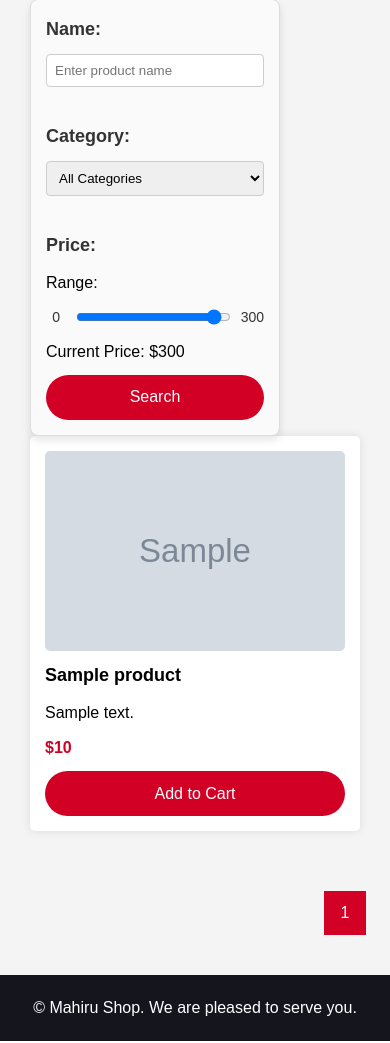
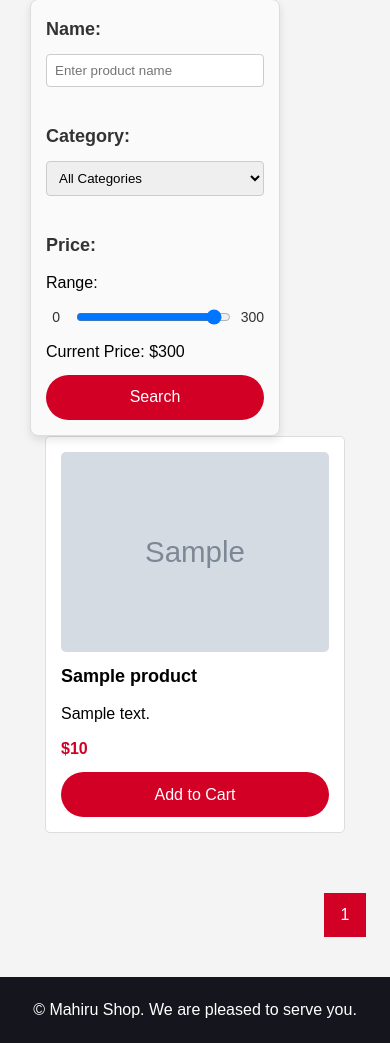
Before and after one commit to Suzune-pcz5/Mahiru-shop, a PHP site: page / in a window 390 px wide. Shown: the part 444-1487 px from the top of the page. Run offline with PHP 8.4, Linux system fonts and the light colour scheme; tables that the repository leaves empty or names only in its code hold one stand-in row (values such as "Sample post"); grey boxes marked "Sample" are stand-in pictures.

Commit message:
Update styles.css

```diff
--- a/Mahiru-shop/css/styles.css
+++ b/Mahiru-shop/css/styles.css
@@ -113,7 +113,6 @@ header {
 .search-bar .search-button:hover {
   background-color: #a7001c;
 }
-
 
 /* Navigation Styles */
 nav {
@@ -256,28 +255,27 @@ main .container {
 /* Product Grid Styles */
 .product-grid {
   width: 75%;
-  margin: auto;
+  min-width: 910px;
+  margin-left: auto;
 }
 
 .product-row {
   display: flex;
-  justify-content: center;
-  align-items: stretch; /* Căn các ô có chiều cao bằng nhau */
-  flex-wrap: wrap; /* Đảm bảo responsive tốt hơn */
+  justify-content: flex-start;
+  gap: 5px;
   margin-bottom: 30px;
-  gap: 20px; /* Thêm khoảng cách giữa các thẻ */
 }
 
 .product-card {
-  width: 30%;
+  width: 296px;
+  flex: 0 0 auto;
   background-color: #fff;
   padding: 15px;
-  box-shadow: 0 0 10px rgba(0, 0, 0, 0.1);
+  box-shadow: none;
+  border: 1px solid #ddd;
   border-radius: 5px;
   display: flex;
   flex-direction: column;
-  height: auto; /* Không cố định chiều cao để tránh lỗi */
-  min-height: 100%; /* Đảm bảo thẻ có chiều cao tối thiểu như nhau */
 }
 
 .product-image {
@@ -305,11 +303,10 @@ main .container {
 .product-card h3 {
   margin-bottom: 10px;
   font-size: 18px;
-  flex-shrink: 0; /* Tránh bị co lại */
 }
 
 .product-card p {
-  flex-grow: 1; /* Đảm bảo phần mô tả giãn đều */
+  flex-grow: 1;
   margin-bottom: 10px;
 }
 
@@ -328,13 +325,11 @@ main .container {
   padding: 10px;
   border-radius: 50px;
   transition: background-color 0.3s ease;
-  margin-top: auto; /* Đẩy nút xuống đáy của thẻ */
 }
 
 .product-card .btn:hover {
   background-color: #ff1a3e;
 }
-
 
 /* Pagination Styles */
 .pagination {
@@ -455,11 +450,12 @@ footer {
 
 @media (max-width: 992px) {
   .product-card {
-    width: 45%;
+    width: 400px;
   }
 
   .product-row {
     flex-wrap: wrap;
+    gap: 5px;
   }
 
   .search-bar {
@@ -468,6 +464,7 @@ footer {
 
   .product-grid {
     width: 100%;
+    min-width: 0;
   }
 }
 
@@ -480,10 +477,12 @@ footer {
 
   .product-grid {
     width: 100%;
+    min-width: 0;
   }
 
   .product-card {
     width: 100%;
+    max-width: 300px;
   }
 
   .main-header .container {
@@ -504,6 +503,11 @@ footer {
     flex-wrap: wrap;
   }
 
+  .product-row {
+    justify-content: center;
+    gap: 5px;
+  }
+
   nav ul li {
     margin: 5px;
   }
@@ -518,7 +522,6 @@ footer {
     flex-direction: column;
     align-items: center;
   }
-
 
   .contact-info,
   .user-actions {
```
